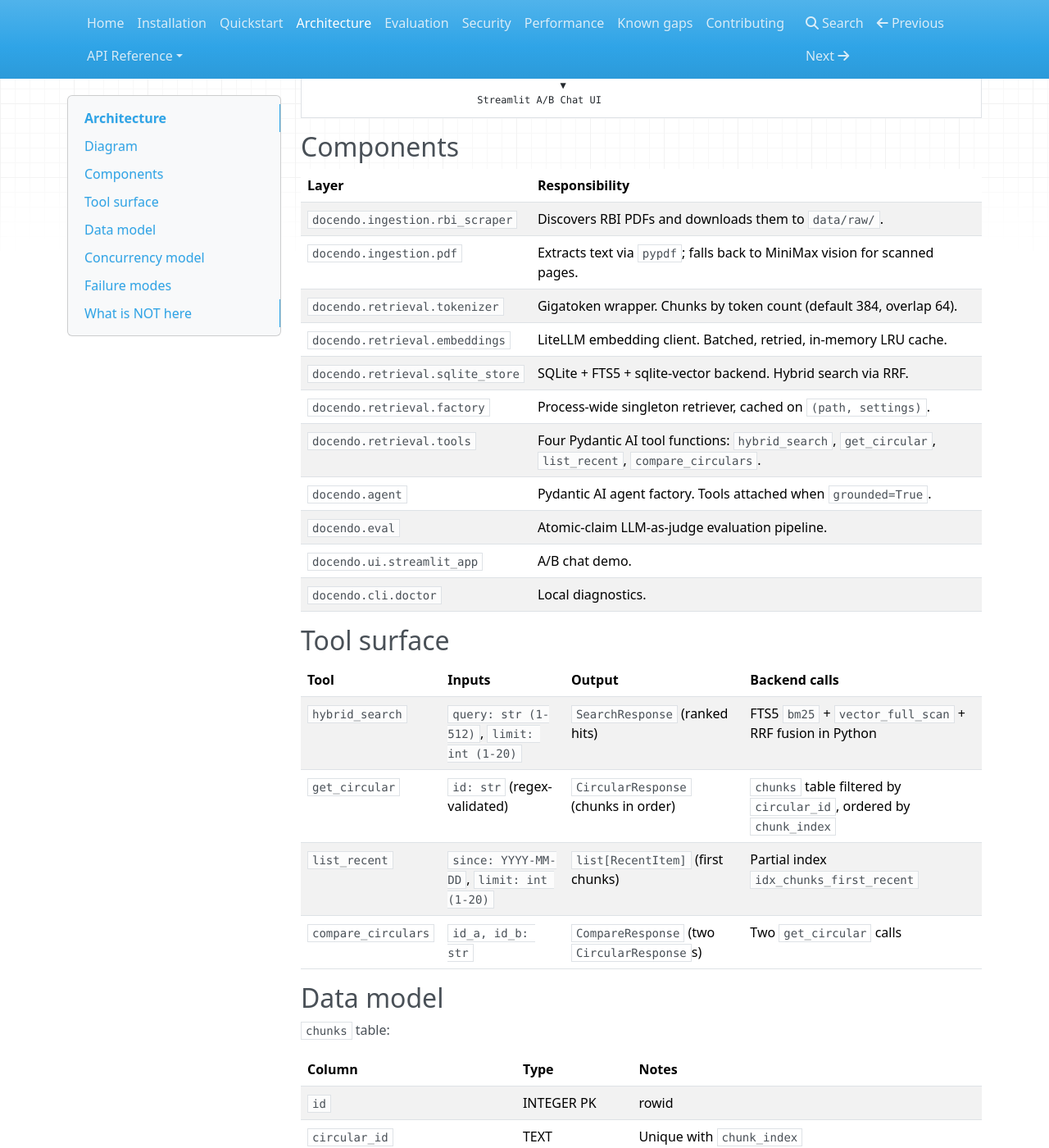
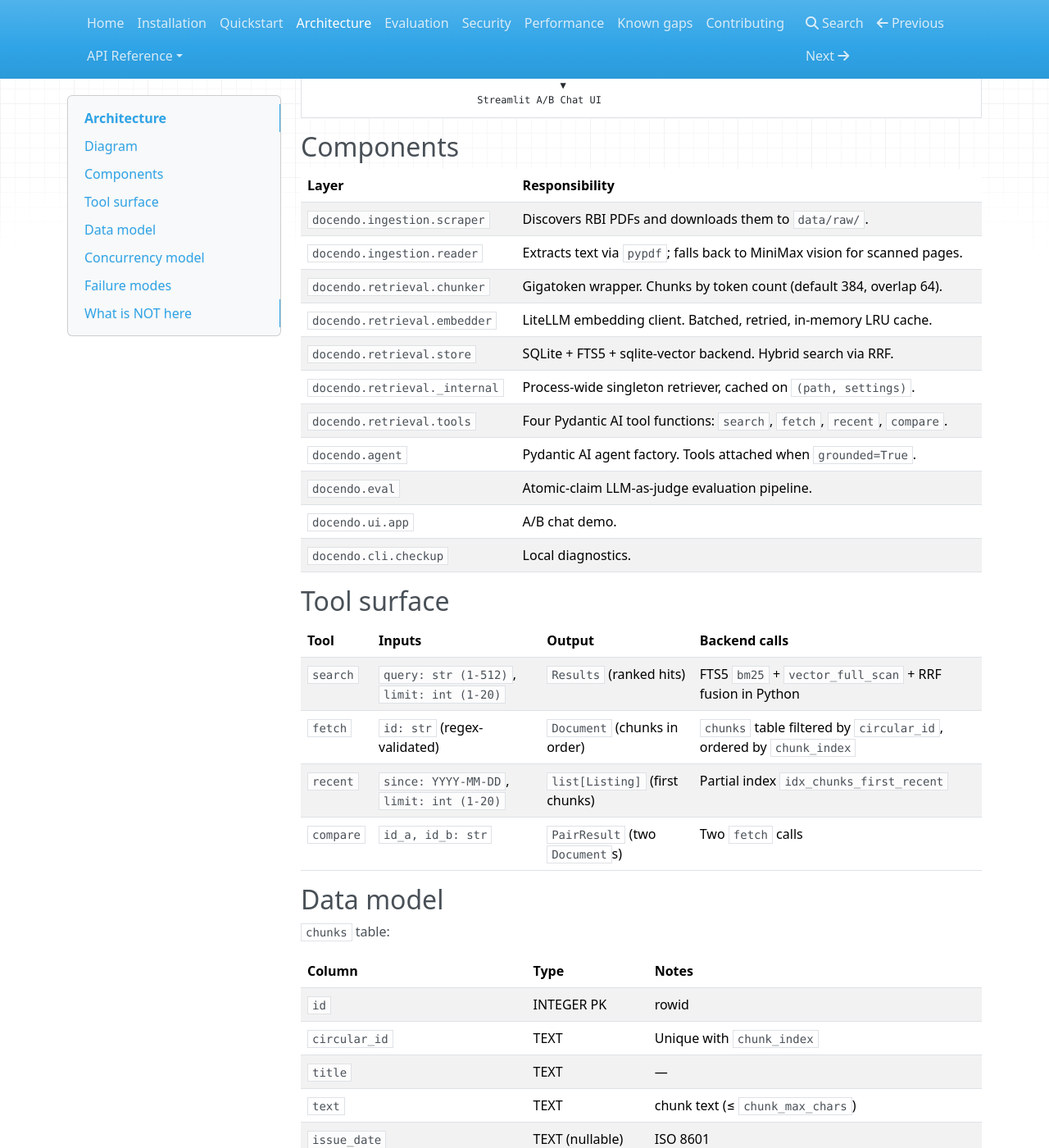
Before and after one commit to sachncs/document-intelligence, an MkDocs documentation site: the page built from docs/architecture.md, in a window 1280 px wide and 1400 px high, scrolled down 355 px. Shown: the whole window at 82% size. Built offline with MkDocs 1.6.1, drawn with Linux system fonts in a browser that asks for light colours; nearby versions of some CDN libraries; some of the changed text lies outside the part shown.

Commit message:
docs: refresh architecture.md to current module and tool names
The component table still listed pre-v0.3.0a1 names (rbi_scraper,
pdf, tokenizer, embeddings, sqlite_store, factory, hybrid_search,
get_circular, list_recent, compare_circulars, streamlit_app,
doctor, bfsi_*). Rename each to its current path and update the
concurrency paragraph to reflect the per-thread read connections
landed in v0.3.

Closes #9

```diff
--- a/docs/architecture.md
+++ b/docs/architecture.md
@@ -23,26 +23,26 @@ RBI PDFs ── pypdf/vision-extract ── gigatoken chunk ── LiteLLM embed
 
 | Layer | Responsibility |
 |---|---|
-| `docendo.ingestion.rbi_scraper` | Discovers RBI PDFs and downloads them to `data/raw/`. |
-| `docendo.ingestion.pdf` | Extracts text via `pypdf`; falls back to MiniMax vision for scanned pages. |
-| `docendo.retrieval.tokenizer` | Gigatoken wrapper. Chunks by token count (default 384, overlap 64). |
-| `docendo.retrieval.embeddings` | LiteLLM embedding client. Batched, retried, in-memory LRU cache. |
-| `docendo.retrieval.sqlite_store` | SQLite + FTS5 + sqlite-vector backend. Hybrid search via RRF. |
-| `docendo.retrieval.factory` | Process-wide singleton retriever, cached on `(path, settings)`. |
-| `docendo.retrieval.tools` | Four Pydantic AI tool functions: `hybrid_search`, `get_circular`, `list_recent`, `compare_circulars`. |
+| `docendo.ingestion.scraper` | Discovers RBI PDFs and downloads them to `data/raw/`. |
+| `docendo.ingestion.reader` | Extracts text via `pypdf`; falls back to MiniMax vision for scanned pages. |
+| `docendo.retrieval.chunker` | Gigatoken wrapper. Chunks by token count (default 384, overlap 64). |
+| `docendo.retrieval.embedder` | LiteLLM embedding client. Batched, retried, in-memory LRU cache. |
+| `docendo.retrieval.store` | SQLite + FTS5 + sqlite-vector backend. Hybrid search via RRF. |
+| `docendo.retrieval._internal` | Process-wide singleton retriever, cached on `(path, settings)`. |
+| `docendo.retrieval.tools` | Four Pydantic AI tool functions: `search`, `fetch`, `recent`, `compare`. |
 | `docendo.agent` | Pydantic AI agent factory. Tools attached when `grounded=True`. |
 | `docendo.eval` | Atomic-claim LLM-as-judge evaluation pipeline. |
-| `docendo.ui.streamlit_app` | A/B chat demo. |
-| `docendo.cli.doctor` | Local diagnostics. |
+| `docendo.ui.app` | A/B chat demo. |
+| `docendo.cli.checkup` | Local diagnostics. |
 
 ## Tool surface
 
 | Tool | Inputs | Output | Backend calls |
 |---|---|---|---|
-| `hybrid_search` | `query: str (1-512)`, `limit: int (1-20)` | `SearchResponse` (ranked hits) | FTS5 `bm25` + `vector_full_scan` + RRF fusion in Python |
-| `get_circular` | `id: str` (regex-validated) | `CircularResponse` (chunks in order) | `chunks` table filtered by `circular_id`, ordered by `chunk_index` |
-| `list_recent` | `since: YYYY-MM-DD`, `limit: int (1-20)` | `list[RecentItem]` (first chunks) | Partial index `idx_chunks_first_recent` |
-| `compare_circulars` | `id_a, id_b: str` | `CompareResponse` (two `CircularResponse`s) | Two `get_circular` calls |
+| `search` | `query: str (1-512)`, `limit: int (1-20)` | `Results` (ranked hits) | FTS5 `bm25` + `vector_full_scan` + RRF fusion in Python |
+| `fetch` | `id: str` (regex-validated) | `Document` (chunks in order) | `chunks` table filtered by `circular_id`, ordered by `chunk_index` |
+| `recent` | `since: YYYY-MM-DD`, `limit: int (1-20)` | `list[Listing]` (first chunks) | Partial index `idx_chunks_first_recent` |
+| `compare` | `id_a, id_b: str` | `PairResult` (two `Document`s) | Two `fetch` calls |
 
 ## Data model
 
@@ -53,7 +53,7 @@ RBI PDFs ── pypdf/vision-extract ── gigatoken chunk ── LiteLLM embed
 | `id` | INTEGER PK | rowid |
 | `circular_id` | TEXT | Unique with `chunk_index` |
 | `title` | TEXT | — |
-| `text` | TEXT | chunk text (≤ `bfsi_max_chars_per_result`) |
+| `text` | TEXT | chunk text (≤ `chunk_max_chars`) |
 | `issue_date` | TEXT (nullable) | ISO 8601 |
 | `topic` | TEXT (nullable) | — |
 | `source_url` | TEXT | rbi.org.in URL |
@@ -72,21 +72,24 @@ FTS5's built-in `unicode61` tokenizer with diacritics removed.
 
 ## Concurrency model
 
-- One `SQLiteStore` per `(path, settings)` per process. Constructed via
-  `functools.lru_cache` in `factory.get_retriever`.
+- One `Store` per `(path, settings)` per process. Constructed via
+  `functools.lru_cache` in `_internal.cached_store`.
 - WAL mode allows concurrent readers; one writer at a time via a
   per-path `threading.Lock`.
 - `PRAGMA busy_timeout=5000` keeps well-behaved writers from failing.
-- Embedding calls happen on the asyncio event loop (LiteLLM is async).
-  SQLite writes are offloaded via `asyncio.to_thread` so they never
-  stall the loop.
+- Reads use a per-thread connection so the WAL concurrent-readers
+  benefit is actually realised. Writes still serialise through
+  `_lock`.
+- Embedding calls happen on the asyncio event loop (LiteLLM is
+  async). SQLite writes are offloaded via `asyncio.to_thread` so they
+  never stall the loop.
 
 ## Failure modes
 
 - **Embedding endpoint down**: `EmbeddingProviderError` propagates out of
   the tool / pipeline with the model id and base URL in the message.
 - **Tokenizer fails to load**: `ConfigurationError` at the first call
-  to `chunk_text`. Surface this early via `docendo doctor`.
+  to `chunk`. Surface this early via `docendo checkup`.
 - **SQLite corruption**: partial FTS5 entries can be repaired via
   `INSERT INTO chunks_fts(chunks_fts) VALUES('rebuild');`.
 - **Re-ingestion of an unchanged PDF**: skipped at the `content_hash`
```
Also changed, not shown: other parts of docs/architecture.md (+1 -1 lines).
